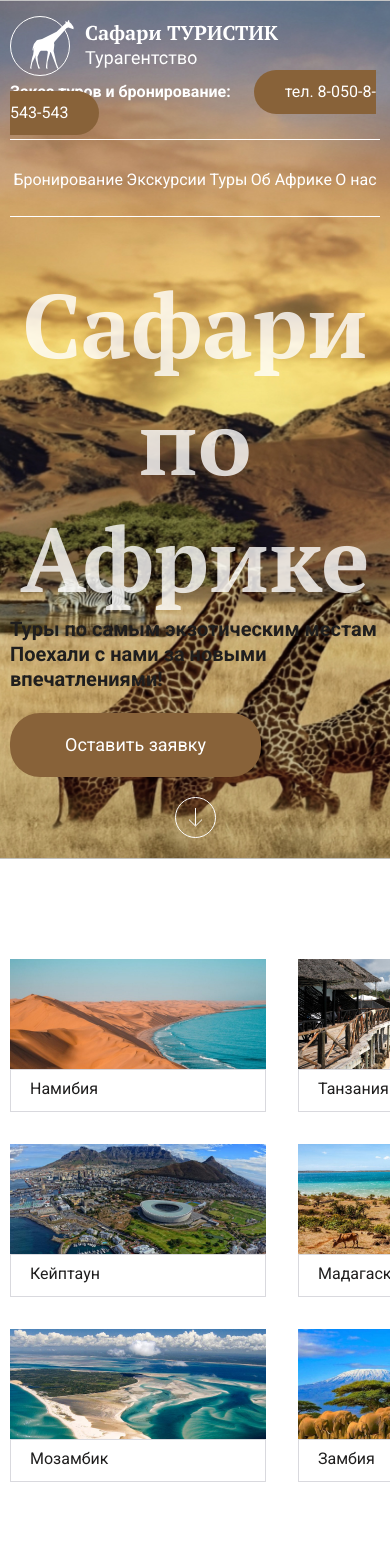
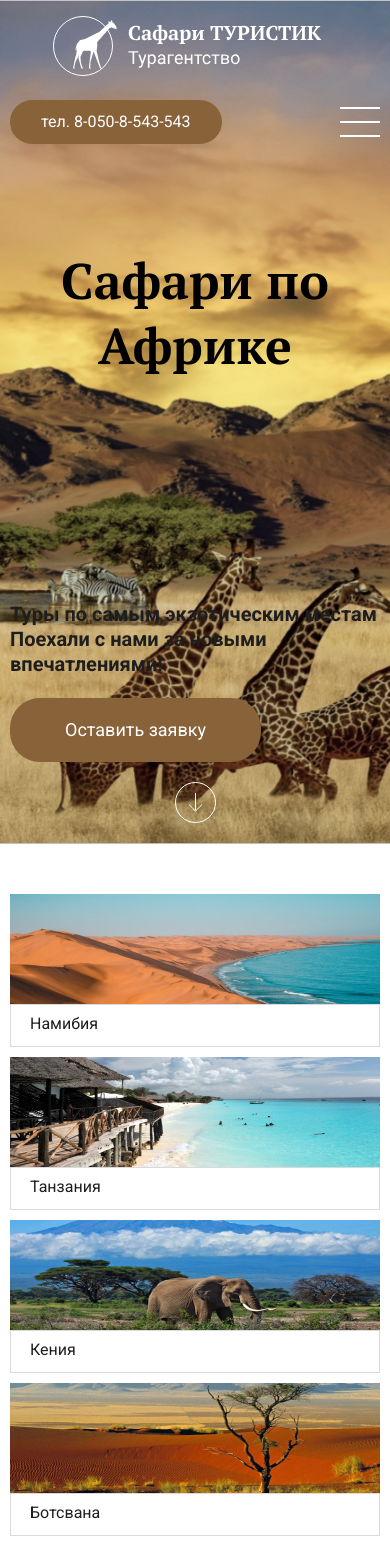
Before and after one commit to Bohdana-Halenko/Safari, a plain HTML site: page index.html in a window 390 px wide. Shown: the top 1544 px of the page. Drawn offline with nearby package versions, Linux system fonts and the light colour scheme.

Commit message:
правки

```diff
--- a/css/style.css
+++ b/css/style.css
@@ -433,16 +433,138 @@ a {
 .footer__adress {
   width: 165px;
 }
-
-@media (max-width: 1200px) {
-  .footer__mail {
-    display: none;
-  }
-}
-
 .footer__contacts {
   width: 210px;
 }
 .footer__mail {
   display: block;
 }
+.menu__btn {
+  display: none;
+}
+
+@media (max-width: 1140px) {
+  .direction__inner {
+    grid-template-columns: repeat(3, 1fr);
+    grid-gap: 20px;
+  }
+  .direction__img {
+    width: 100%;
+  }
+}
+@media (max-width: 990px) {
+  .popular__link {
+    min-height: 200px;
+  }
+  .popular__items {
+    grid-gap: 10px;
+  }
+}
+
+@media (max-width: 800px) {
+  .header__phone span {
+    display: none;
+  }
+  .travel-info__items {
+    grid-template-columns: repeat(3, 1fr);
+    grid-gap: 40px;
+  }
+  .popular__link:nth-child(3),
+  .popular__link:nth-child(6) {
+    grid-column: auto;
+    grid-row: auto;
+  }
+  .popular__items {
+    grid-template-columns: repeat(2, 1fr);
+  }
+  .popular__link {
+    min-height: 320px;
+  }
+}
+@media (max-width: 560px) {
+  .header__title {
+    font-size: 50px;
+    color: #000;
+  }
+  .menu__btn {
+    display: inline-block;
+    width: 40px;
+    height: 30px;
+    border: none;
+    padding: 0;
+    background-color: transparent;
+    position: absolute;
+    right: 10px;
+    top: 107px;
+  }
+  .menu__btn::after,
+  .menu__btn::before {
+    content: "";
+    position: absolute;
+    width: 100%;
+    left: 0;
+    height: 2px;
+    background-color: #fff;
+  }
+  .menu__btn::before {
+    top: 0;
+  }
+  .menu__btn::after {
+    bottom: 0;
+  }
+  .menu__btn span {
+    display: block;
+    height: 2px;
+    background-color: #fff;
+  }
+  .menu__list {
+    transform: translateY(-200%);
+    display: block;
+    background-color: #886239;
+    padding: 10px 0;
+    position: absolute;
+    left: 0;
+    right: 0;
+  }
+  .menu__list.menu__list--active {
+    transform: translateY(0%);
+  }
+  .menu__link {
+    padding: 10px;
+    display: block;
+    text-align: center;
+  }
+  .logo {
+    width: 100%;
+    text-align: center;
+    margin-bottom: 30px;
+  }
+  .header__phone-number {
+    margin-left: 0;
+  }
+  .menu {
+    border: none;
+  }
+  .direction__inner {
+    grid-template-columns: repeat(2, 1fr);
+    grid-gap: 10px;
+  }
+  .direction {
+    padding: 50px 0;
+  }
+  .travel-info__items {
+    grid-template-columns: repeat(2, 1fr);
+    grid-gap: 20px;
+  }
+  .title {
+    font-size: 28px;
+  }
+}
+@media (max-width: 460px) {
+  .travel-info__items {
+    grid-template-columns: repeat(1, 1fr);
+  }
+  .direction__inner {
+    grid-template-columns: repeat(1, 1fr);
+  }
+}
--- a/index.html
+++ b/index.html
@@ -24,10 +24,14 @@
             <img class="logo__img" src="images/logo.svg" alt="">
           </a>
           <div class="header__phone">
-            Заказ туров и бронирование:
+            <span>
+            Заказ туров и бронирование:</span>
             <a class="header__phone-number" href="tel:80508543543">тел. 8-050-8-543-543</a>
           </div>
           <nav class="menu">
+            <button class="menu__btn">
+              <span class="row"></span>
+            </button>
             <ul class="menu__list">
               <li class="menu__item">
                 <a class="menu__link" href="#">Бронирование</a>
--- a/js/main.js
+++ b/js/main.js
@@ -23,5 +23,9 @@ $(function(){
 			navigateByImgClick: true,
 			preload: [0,1] // Will preload 0 - before current, and 1 after the current image
 		},
-	});
+    });
+
+    $('.menu__btn').on('click', function () {
+        $('.menu__list').toggleClass('menu__list--active')
+    });
 });
```
